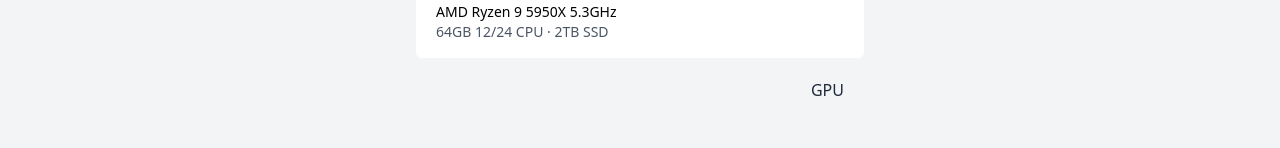
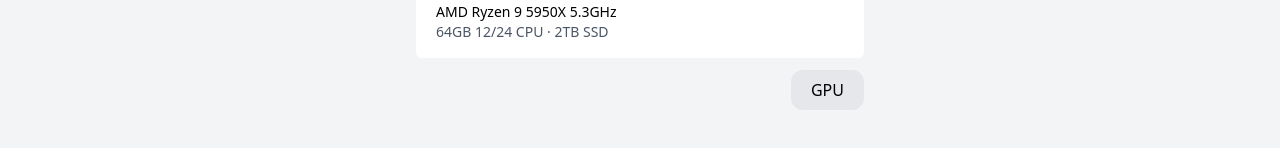
Before and after one commit to giliolizera/Training, a Vue app: page /radio in a window 1280 px wide. Shown: the part 458-606 px from the top of the page. Built offline with nearby package versions, Linux system fonts and the light colour scheme; what maska would draw is missing.

Commit message:
feat: color change

```diff
--- a/src/components/Gpu.vue
+++ b/src/components/Gpu.vue
@@ -8,7 +8,7 @@
    <div class="h-screen text-slate-800 bg-gray-100 rounded dark:bg-slate-800 dark:text-white">
       <div class="flex justify-start">
          <router-link to="/radio">
-            <button class="dark:bg-slate-900 bg:gray-200 dark:text-gray-100 ml-3 mt-3 font-medium py-2 px-5 mb-2 rounded-xl">
+            <button class="dark:bg-slate-900 bg-gray-200 dark:text-gray-100 ml-3 mt-3 font-medium py-2 px-5 mb-2 rounded-xl">
                Voltar para Radio
             </button>
          </router-link>
--- a/src/components/Radio.vue
+++ b/src/components/Radio.vue
@@ -31,7 +31,7 @@
             </button>
             <div class="flex justify-end">
                <router-link to="/gpu">
-                  <button class="dark:bg-slate-900 bg:gray-200 dark:text-gray-100 mt-3 font-medium py-2 px-5 mb-2 rounded-xl">
+                  <button class="dark:bg-slate-900 bg-gray-200 text-black dark:text-gray-100 mt-3 font-medium py-2 px-5 mb-2 rounded-xl">
                      GPU
                   </button>
                </router-link>
```
